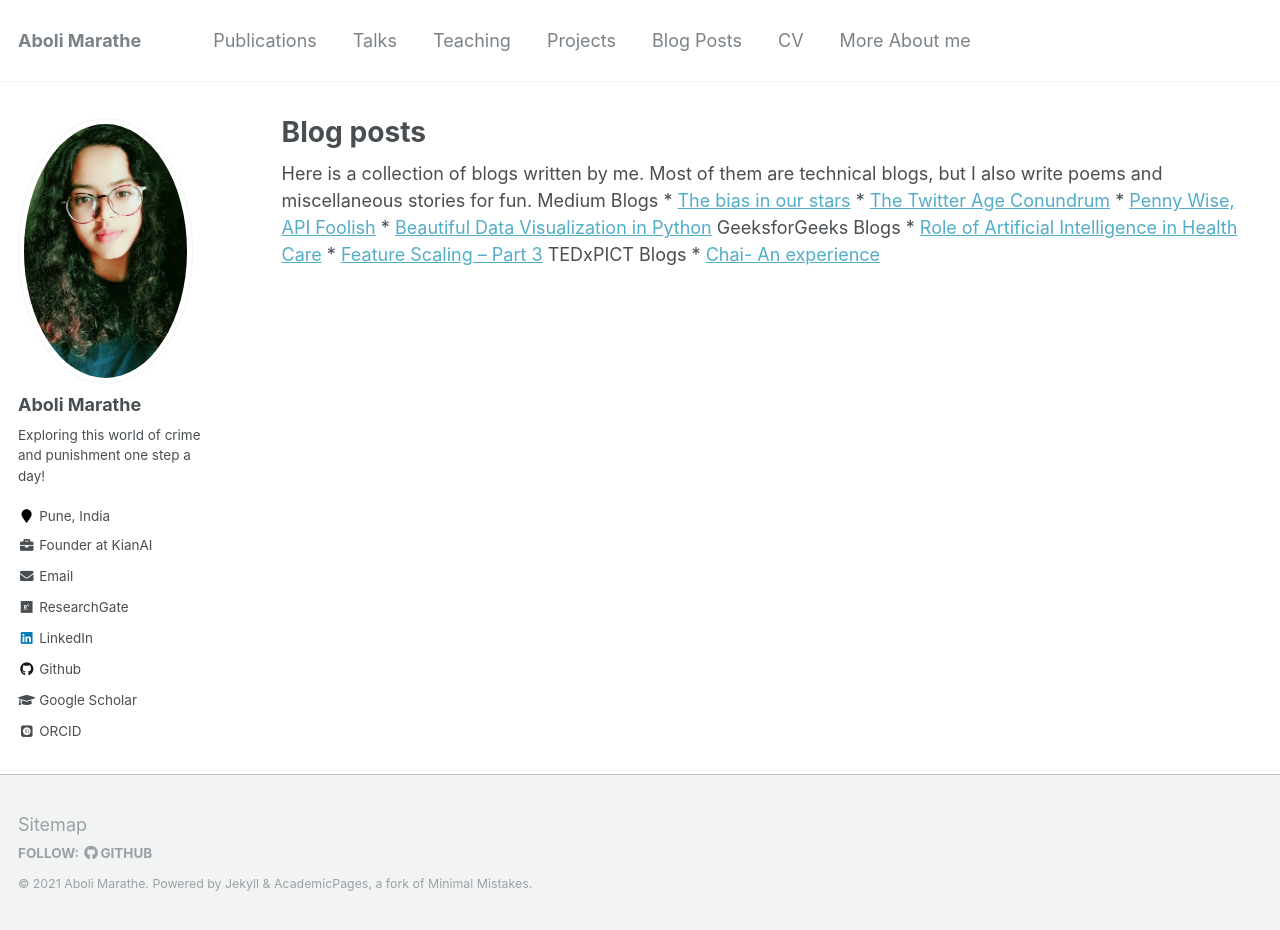
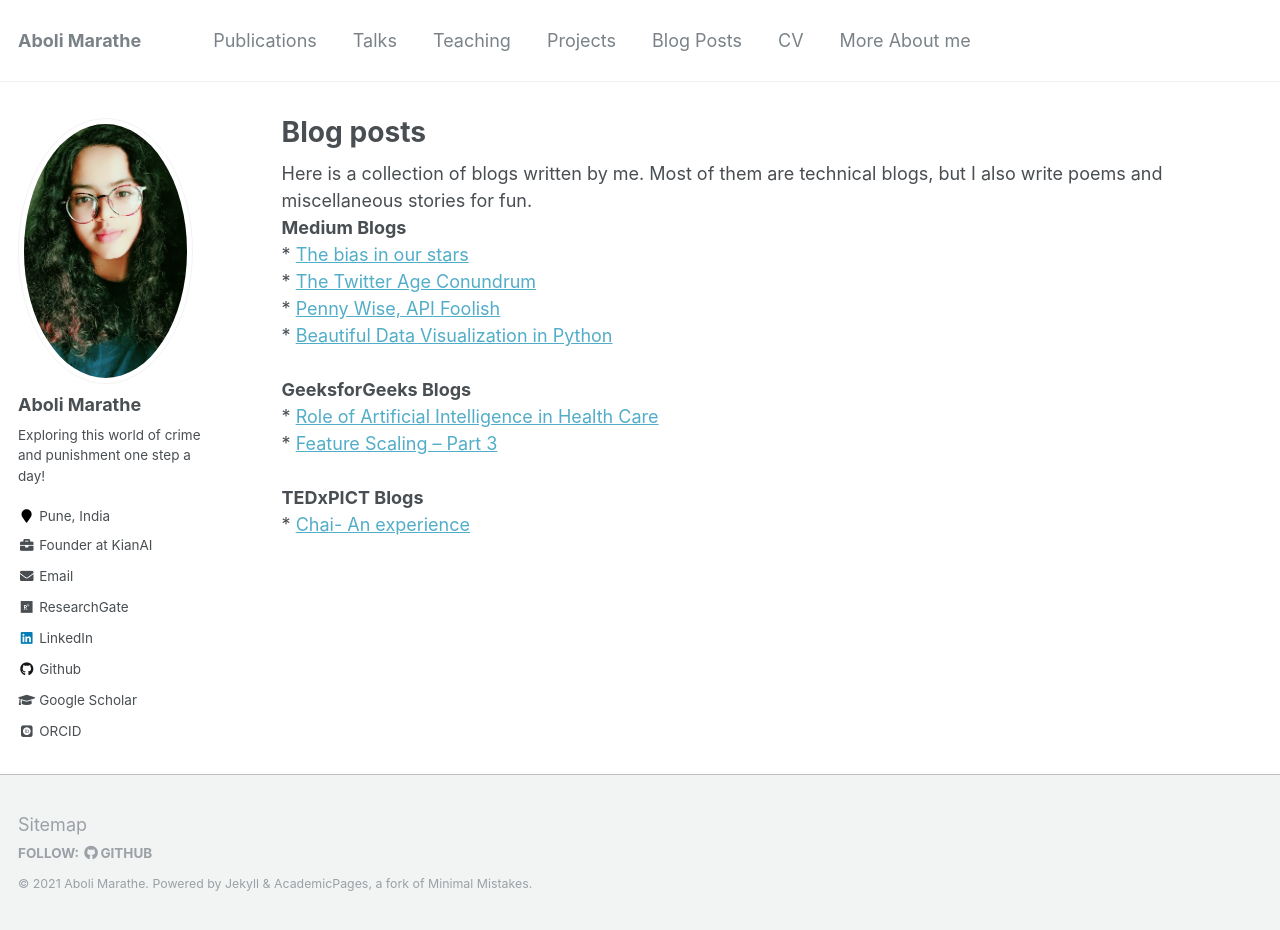
Before and after one commit to Infernolia/Infernolia.github.io, a Jekyll site: the page built from _pages/year-archive.html, in a window 1280 px wide and 930 px high. Built offline with Jekyll 4.4.1, drawn with Linux system fonts in a browser that asks for light colours; some web fonts are replaced.

```diff
--- a/_pages/year-archive.html
+++ b/_pages/year-archive.html
@@ -7,20 +7,20 @@ redirect_from:
   - /wordpress/blog-posts/
 ---
 
-Here is a collection of blogs written by me. Most of them are technical blogs, but I also write poems and miscellaneous stories for fun.
+Here is a collection of blogs written by me. Most of them are technical blogs, but I also write poems and miscellaneous stories for fun.  <BR>
 
-Medium Blogs
+<B>Medium Blogs</B> <BR>
 
-* <a href = "https://abolirm.medium.com/the-bias-in-our-stars-c84e3f9f2f63"> The bias in our stars</a>
-* <a href = "https://medium.com/omdena/the-twitter-age-conundrum-736f374afdd7"> The Twitter Age Conundrum</a>
-* <a href = "https://abolirm.medium.com/penny-wise-api-foolish-94098f251256"> Penny Wise, API Foolish</a>
-* <a href = "https://abolirm.medium.com/beautiful-data-visualization-in-python-537f524dd819"> Beautiful Data Visualization in Python</a>
+* <a href = "https://abolirm.medium.com/the-bias-in-our-stars-c84e3f9f2f63"> The bias in our stars</a> <BR>
+* <a href = "https://medium.com/omdena/the-twitter-age-conundrum-736f374afdd7"> The Twitter Age Conundrum</a> <BR>
+* <a href = "https://abolirm.medium.com/penny-wise-api-foolish-94098f251256"> Penny Wise, API Foolish</a> <BR>
+* <a href = "https://abolirm.medium.com/beautiful-data-visualization-in-python-537f524dd819"> Beautiful Data Visualization in Python</a> <BR> <BR>
 
-GeeksforGeeks Blogs
+<B>GeeksforGeeks Blogs </B><BR>
 
-* <a href = "https://www.geeksforgeeks.org/role-of-artificial-intelligence-in-health-care/"> Role of Artificial Intelligence in Health Care</a>
-* <a href = "https://www.geeksforgeeks.org/feature-scaling-part-3/"> Feature Scaling – Part 3</a>
+* <a href = "https://www.geeksforgeeks.org/role-of-artificial-intelligence-in-health-care/"> Role of Artificial Intelligence in Health Care</a> <BR>
+* <a href = "https://www.geeksforgeeks.org/feature-scaling-part-3/"> Feature Scaling – Part 3</a> <BR> <BR>
 
-TEDxPICT Blogs
+<B>TEDxPICT Blogs</B> <BR>
 
-* <a href = "https://tedxpictblogs.wordpress.com/2019/09/08/chai-an-experience/amp/"> Chai- An experience</a>
+* <a href = "https://tedxpictblogs.wordpress.com/2019/09/08/chai-an-experience/amp/"> Chai- An experience</a> <BR>
```
